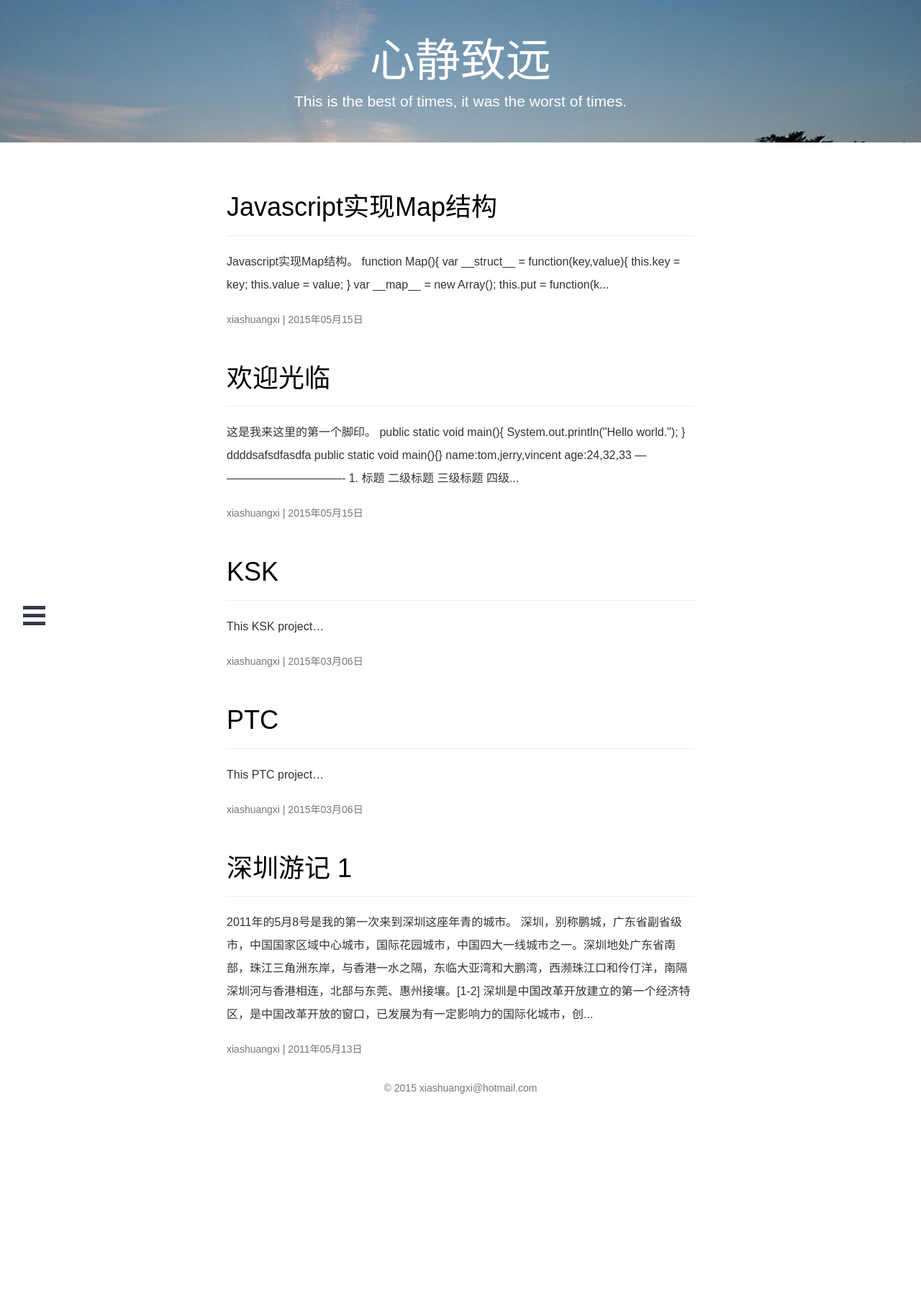
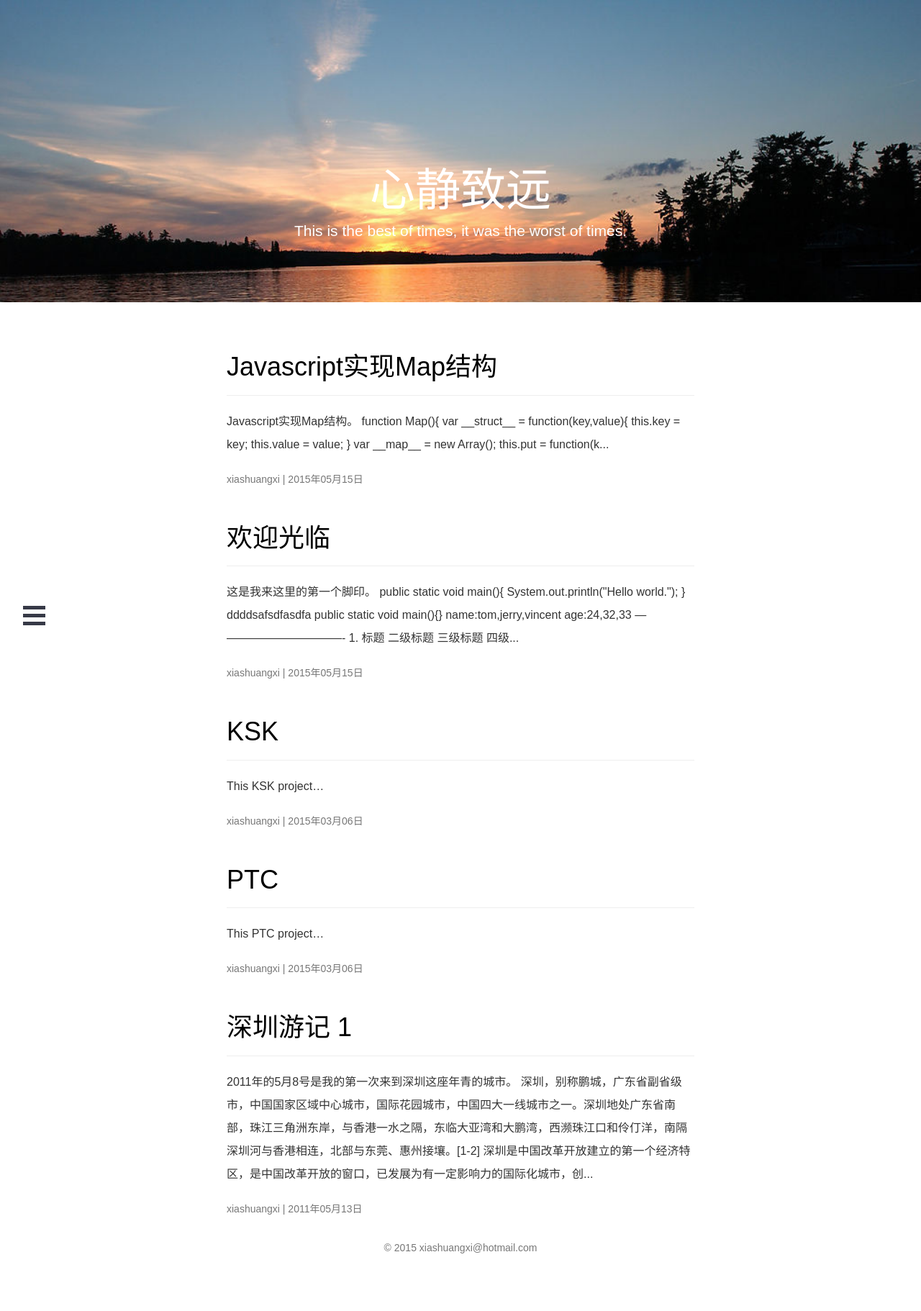
Before and after one commit to jinchangle/xiashuangxi.github.io, a Jekyll site: the page built from index.html, in a window 1280 px wide. Shown: the whole page at 72% size. Built offline with Jekyll 4.4.1, drawn with Linux system fonts in a browser that asks for light colours; nearby versions of some CDN libraries; the list of posts is cut into pages by our own code; comment, search, counter and statistics services are not loaded; before the commit the page ends 1600 px from its top, so only the background shows below that.

Commit message:
Update main.css

```diff
--- a/stylesheets/main.css
+++ b/stylesheets/main.css
@@ -39,6 +39,29 @@ filter:"progid:DXImageTransform.Microsoft.AlphaImageLoader(sizingMethod='scale')
     color:#fff;
     background-color: #fff;
     text-align:center;
+}
+
+@media(min-width:768px){
+	.jumbotron{
+		padding-top: 4em;
+		height:15em;
+	}
+
+}
+
+@media(min-width:992px){
+	.jumbotron{
+		padding-top: 10em;
+		height:25em;
+	}
+
+}
+
+@media(min-width:1200px){
+	.jumbotron{
+		padding-top: 15em;
+		height:30em;
+	}
 }
 
 .docls{
```
